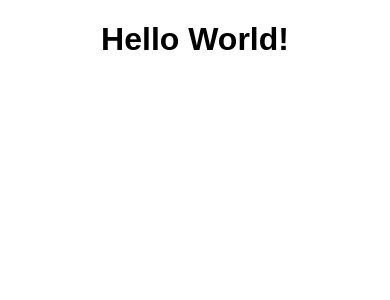
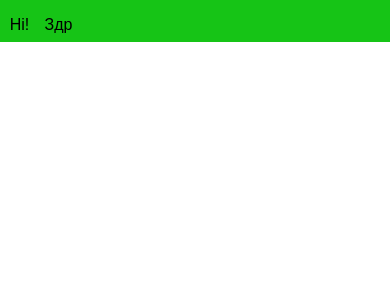
Before and after one commit to Freaky0ne/childrenchef, a React (Create React App) app: page / in a window 390 px wide. Shown: the top 300 px of the page. Built offline with nearby package versions, Linux system fonts and the light colour scheme.

Commit message:
Site working on pc, but not on mobile

```diff
--- a/src/App.js
+++ b/src/App.js
@@ -1,7 +1,6 @@
 import React, { Component } from 'react';
-import logo from './logo.svg';
 import './App.css';
-import Header from './Header'
+import Header from './Header/Header'
 
 class App extends Component {
   render() {
--- a/src/Header.js
+++ /dev/null
@@ -1,11 +0,0 @@
-import React, { Component } from 'react';
-
-class Header extends React.Component {
-    render() {
-        return(
-            <h1>Hello World!</h1>
-        );
-    }
-}
-
-export default Header;
--- /dev/null
+++ b/src/Header/Header.css
@@ -0,0 +1,29 @@
+.Header {
+    position: absolute;
+    top: 0;
+    left: 0;
+    width: 100vw;
+    height: 5vh;
+    background-color: rgb(22, 196, 22);
+    display: block;
+}
+
+.Logo {
+    position: absolute;
+    top: 0;
+    left: 0;
+    height: 100%;
+    width: 10%;
+}
+
+.HomeButton {
+    position: absolute;
+    top: 0;
+    left: 10%;
+    width: 10%;
+    height: 100%;
+}
+
+.HomeButton:hover {
+    background-color: rgb(12, 230, 0)
+}
--- /dev/null
+++ b/src/Header/Header.js
@@ -0,0 +1,17 @@
+import React, { Component } from 'react';
+import './Header.css';
+import Logo from './logo.js'
+import HomeButton from './HomeButton.js'
+
+class Header extends Component {
+    render() {
+        return(
+            <div className='Header'>
+                <Logo />
+                <HomeButton />
+            </div>
+        );
+    }
+}
+
+export default Header;
--- /dev/null
+++ b/src/Header/HomeButton.js
@@ -0,0 +1,13 @@
+import React, { Component } from 'react'
+
+class HomeButton extends Component {
+    render() {
+        return(
+            <div className='HomeButton'>
+                <p>Здр</p>
+            </div>
+        );
+    }
+}
+
+export default HomeButton;
--- /dev/null
+++ b/src/Header/logo.js
@@ -0,0 +1,14 @@
+import React, { Component } from 'react'
+import './Header.css'
+
+class Logo extends Component {
+    render() {
+        return(
+            <div className='Logo'>
+                <p>Hi!</p>
+            </div>
+        );
+    }
+}
+
+export default Logo;
```
